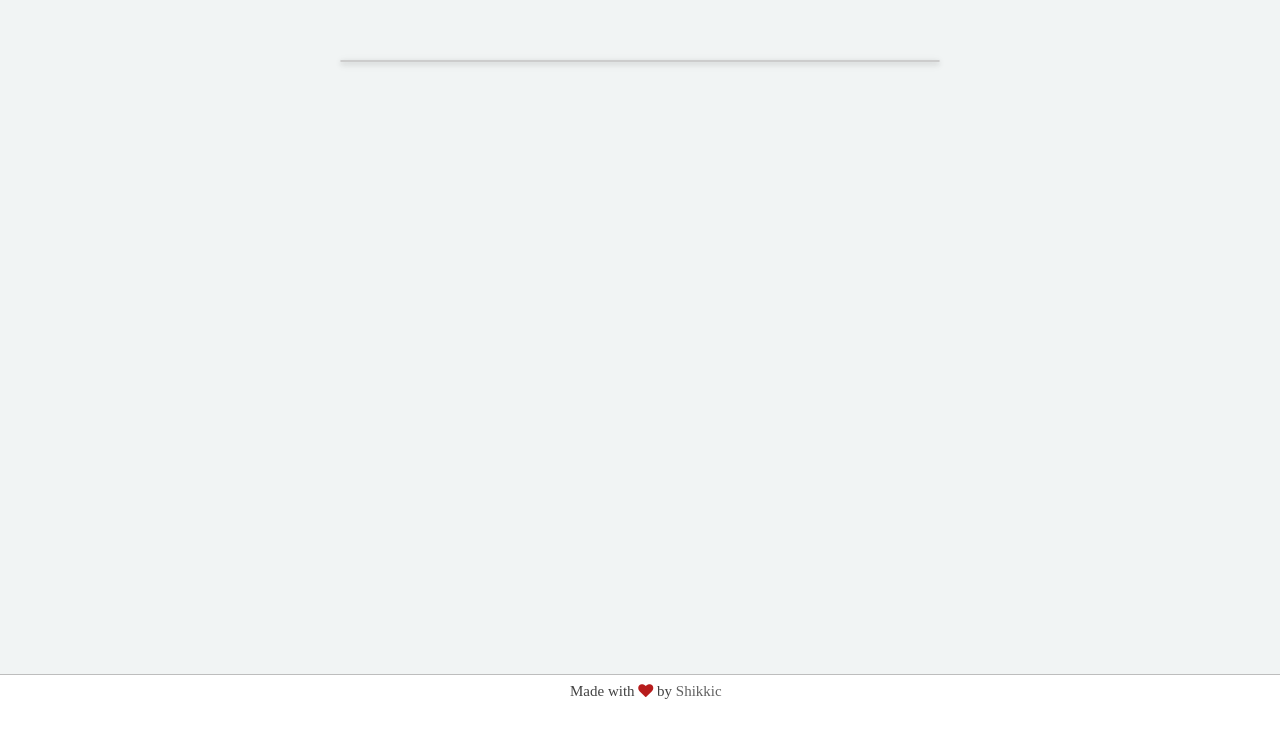
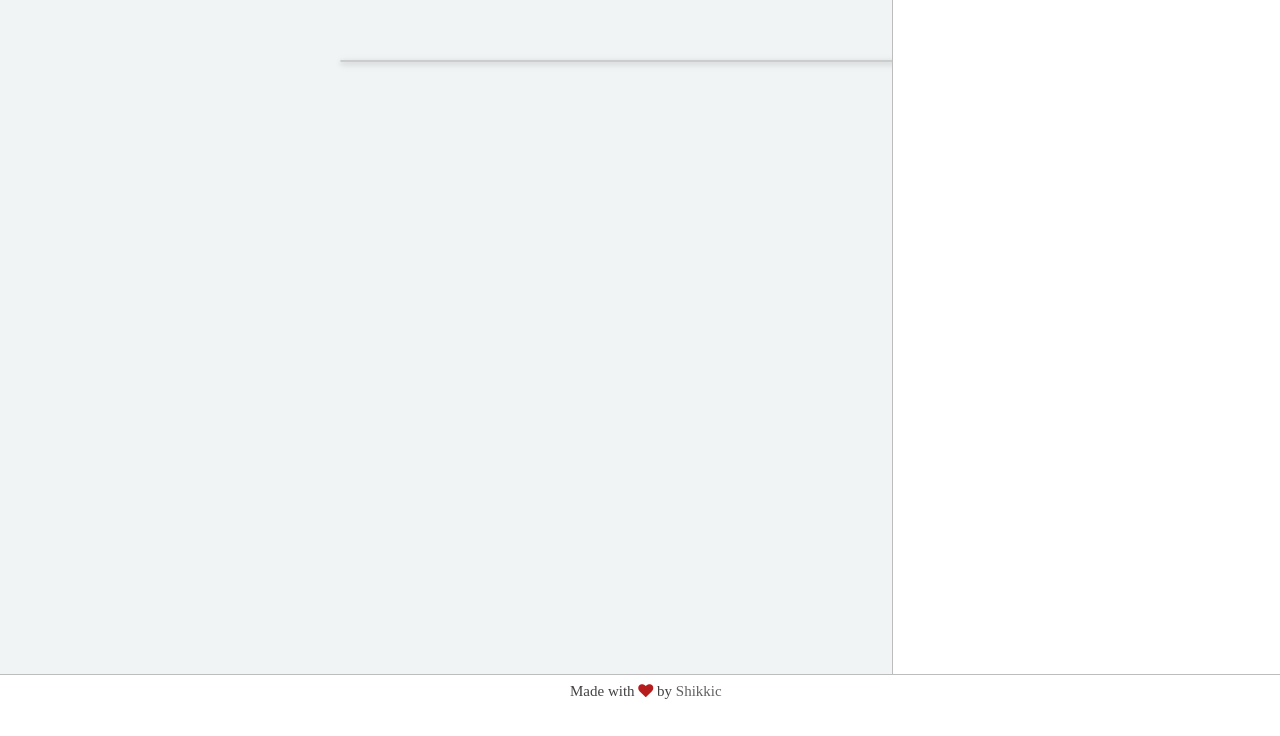
Before and after one commit to Shikkic/git-dash, a Node server app: template server/views/app.mustache in a window 1280 px wide. Shown: the part 64-800 px from the top of the page. Run offline with Node 20, Linux system fonts and the light colour scheme; the template is opened without the code that fills it, so the values that code supplies are empty; style sheets or scripts are compiled from the project's sources; some libraries are stand-ins or nearby versions; some web fonts are replaced.

Commit message:
preparing for my profile sidebar

```diff
--- a/public/sass/main.scss
+++ b/public/sass/main.scss
@@ -182,6 +182,16 @@ body {
             margin-bottom: 50px;
             margin-top: 20px;
 
+            #my-profile {
+                position: absolute;
+                right: 0;
+                background-color: #FFF;
+                top: 0;
+                width: 388px;
+                height: 100%;
+                border-left: solid 1px #BDBDBD;
+            }
+
             .git-cards {
                 border: 1px solid black;
                 list-style-type: none;
--- a/server/views/app.mustache
+++ b/server/views/app.mustache
@@ -52,7 +52,9 @@
 				    </div>
 				</div>
 			</div>
-            <ul id="container" class="list-inline"></ul>
+            <ul id="container" class="list-inline">
+                <div id="my-profile"></div>
+            </ul>
         </section>
         <footer class="footr">
             <p> Made with <i class="fa fa-heart"></i> by <a class="plink" href='http://www.github.com/Shikkic'</a>Shikkic</p>
```
